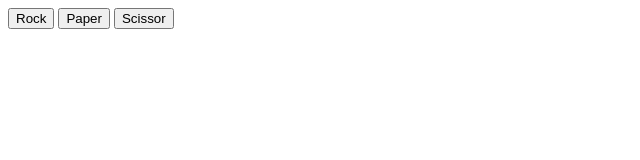
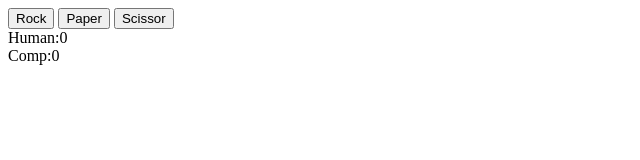
Before and after one commit to himanegi/rock-paper-scissors, a plain HTML site: page index.html in a window 1280 px wide. Shown: the whole page, without its empty margins (0-640 px from the left). Drawn offline with Linux system fonts and the light colour scheme.

Commit message:
Add div for score

```diff
--- a/index.html
+++ b/index.html
@@ -12,6 +12,8 @@
     <button name="rock">Rock</button>
     <button name="paper">Paper</button>
     <button name="scissor">Scissor</button>
+    <div id="hscore"></div>
+    <div id="cscore"></div>
     <div id="container"></div>
 </body>
 </html>
```
